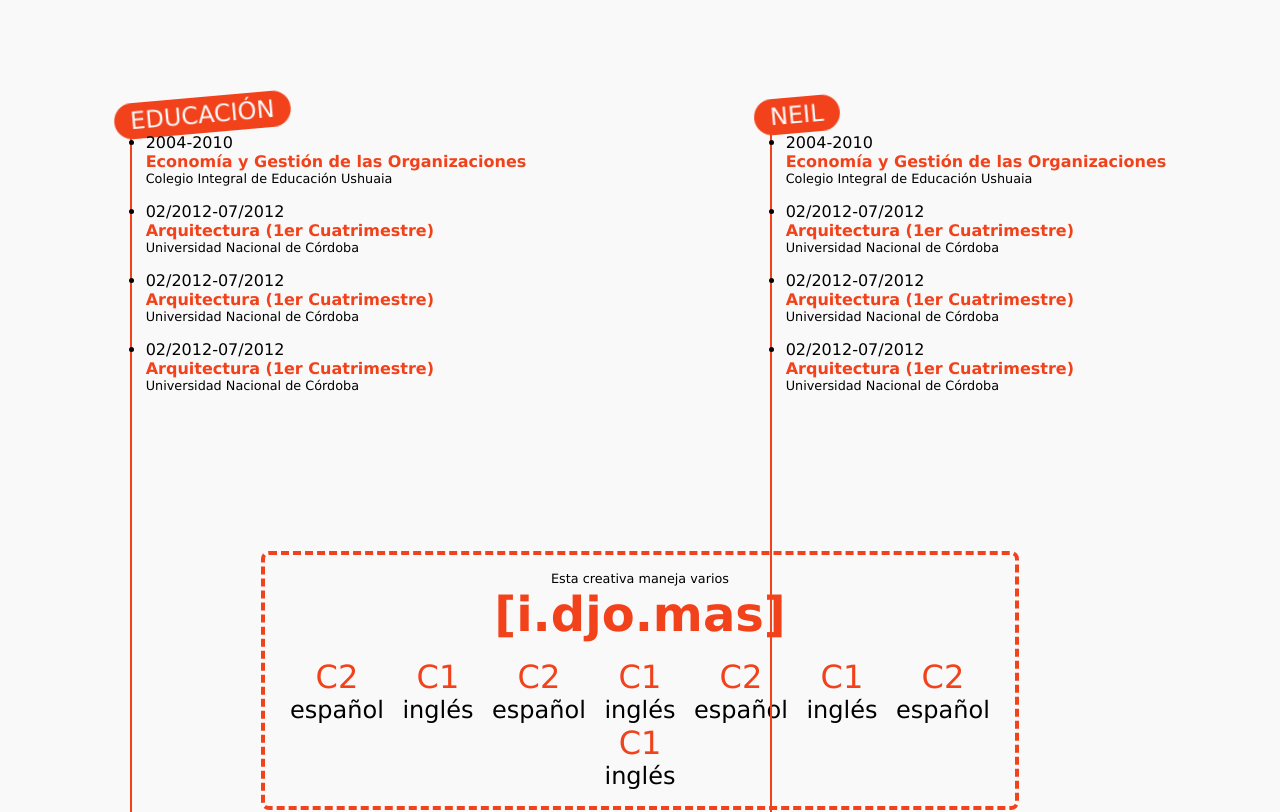
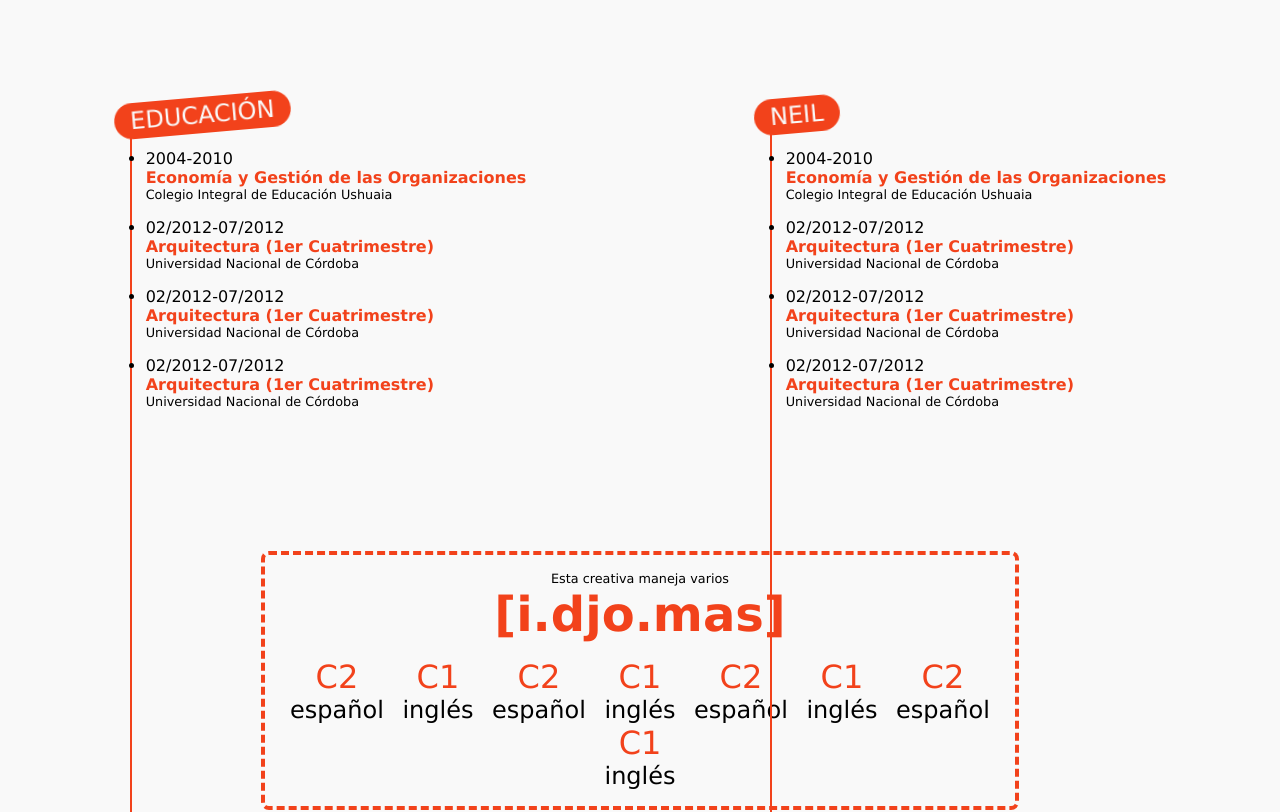
Before and after one commit to BelenPeluffo/curriculum-vitae, a React (Vite) app: page / in a window 1280 px wide. Shown: the part 880-1692 px from the top of the page. Built offline with nearby package versions, Linux system fonts and the light colour scheme.

Commit message:
feat (animations > li & svg line): modifies animation values.

```diff
--- a/src/components/MainDataContainer/DiagonalLine.jsx
+++ b/src/components/MainDataContainer/DiagonalLine.jsx
@@ -7,15 +7,15 @@ const DiagonalLine = ({ x1, y1, length }) => {
   return (
     <motion.svg
       width={4}
-      height={length}
+      // height={length}
       style={{
         position: "absolute",
         paddingLeft: 16,
         zIndex: 0,
       }}
-      initial={{ opacity: 0 }}
-      animate={{ opacity: 1 }}
-      transition={{ duration: 0.5 }}
+      initial={{ opacity: 0, height: 0 }}
+      whileInView={{ opacity: 1, height: length }}
+      transition={{ duration: 0.25 }}
     >
       <line y1={y1} y2={length} stroke="var(--brand-orange)" strokeWidth={4} />
     </motion.svg>
--- a/src/components/MainDataContainer/MainDataContainer.jsx
+++ b/src/components/MainDataContainer/MainDataContainer.jsx
@@ -73,11 +73,11 @@ const MainDataContainer = ({ sectionTitle, items, alignment }) => {
                     className={styles.itemContainer}
                     initial={{
                       opacity: 0,
-                      y: alignment === "end" ? 100 : -100,
+                      y: 0,
                     }}
                     whileInView={{
                       opacity: 1,
-                      y: 0,
+                      y: 16,
                       transition: { duration: 0.5 * (index > 0 ? index : 0.5) },
                     }}
                     viewport={{ once: false }}
```
